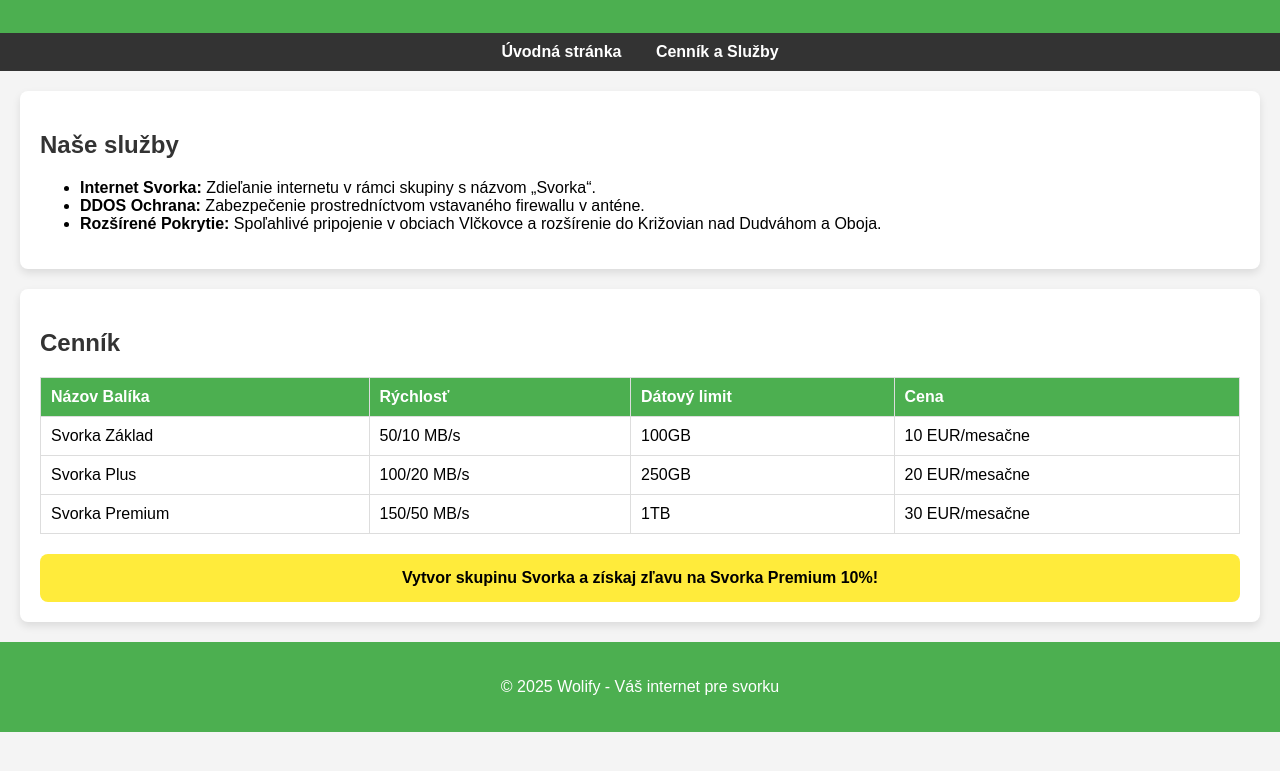
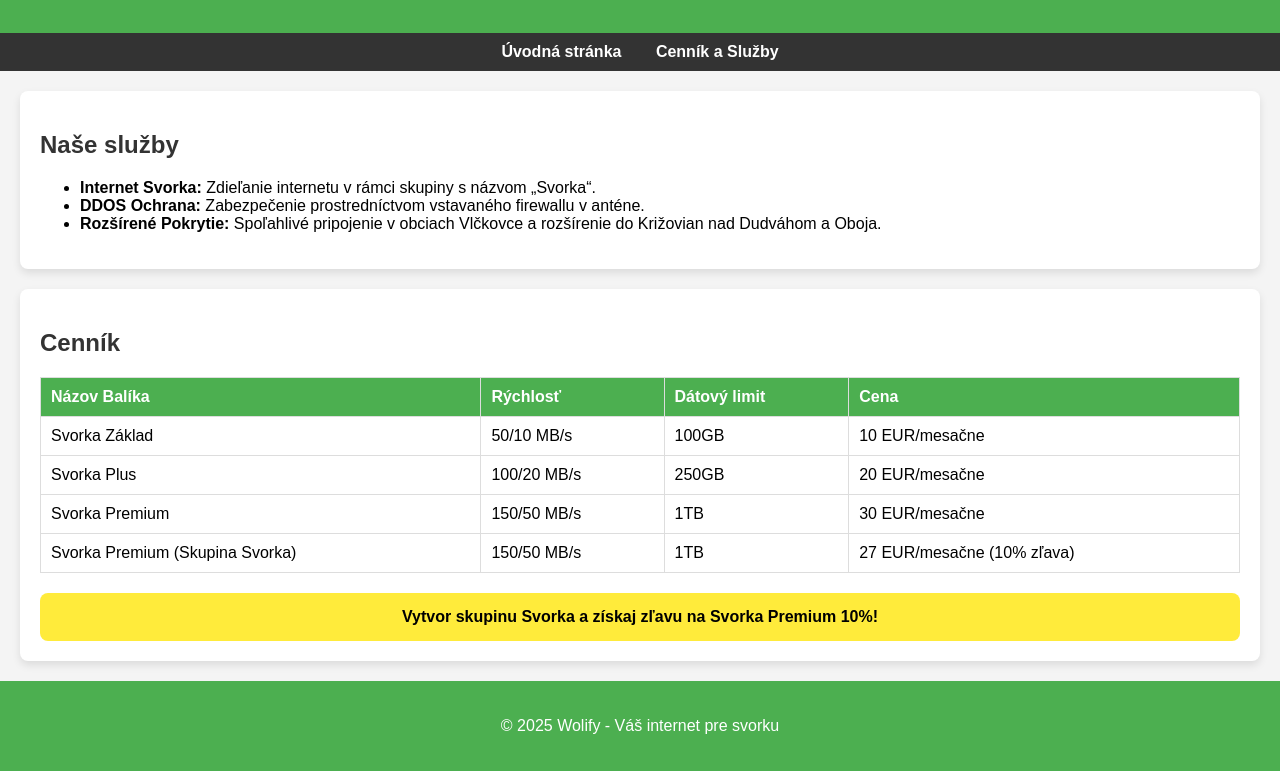
Before and after one commit to OnPlayReal/wolify-test, a plain HTML site: page cennik.html in a window 1280 px wide. Shown: the part 121-892 px from the top of the page. Before the commit the page ends 853 px from the top, so only its background shows below. Drawn offline with Linux system fonts and the light colour scheme.

Commit message:
Update cennik.html

```diff
--- a/cennik.html
+++ b/cennik.html
@@ -122,6 +122,12 @@
                     <td>1TB</td>
                     <td>30 EUR/mesačne</td>
                 </tr>
+                <tr>
+                    <td>Svorka Premium (Skupina Svorka)</td>
+                    <td>150/50 MB/s</td>
+                    <td>1TB</td>
+                    <td>27 EUR/mesačne (10% zľava)</td>
+                </tr>
             </tbody>
         </table>
         <div class="promo">
```
